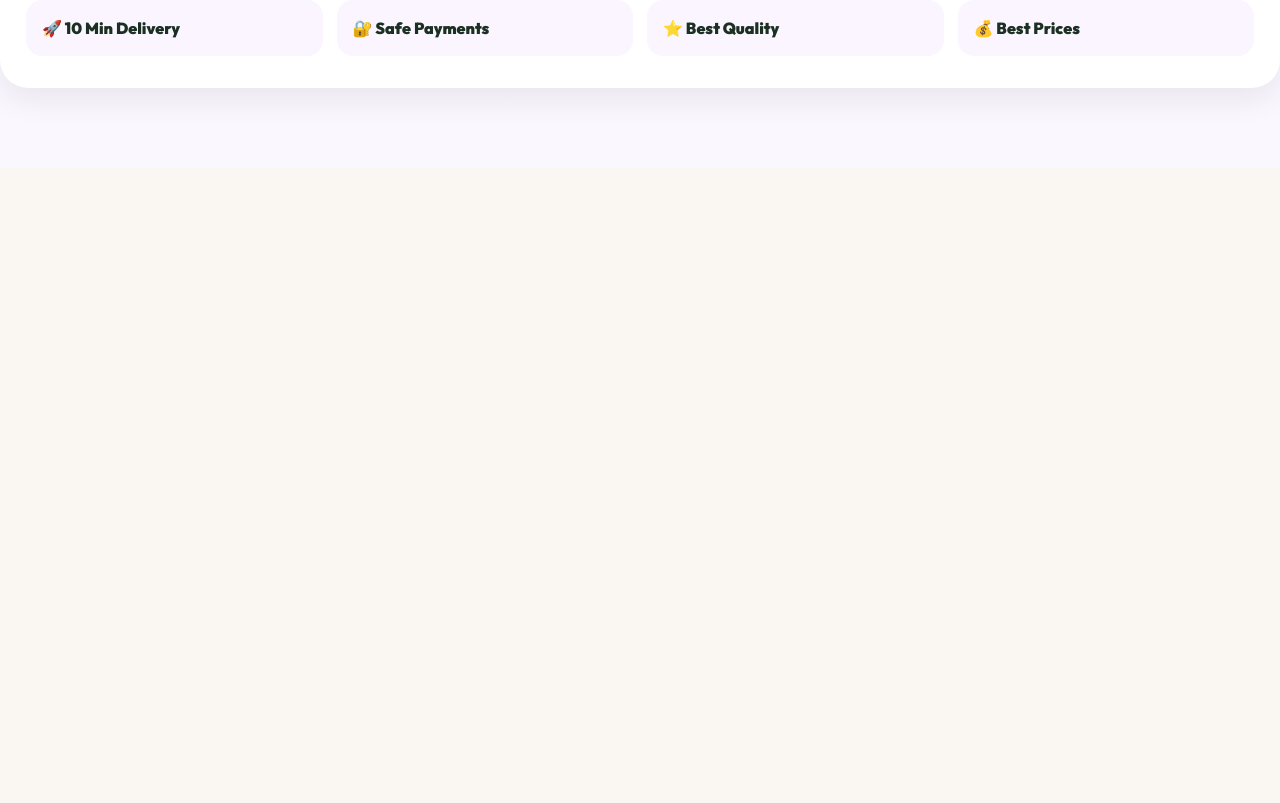
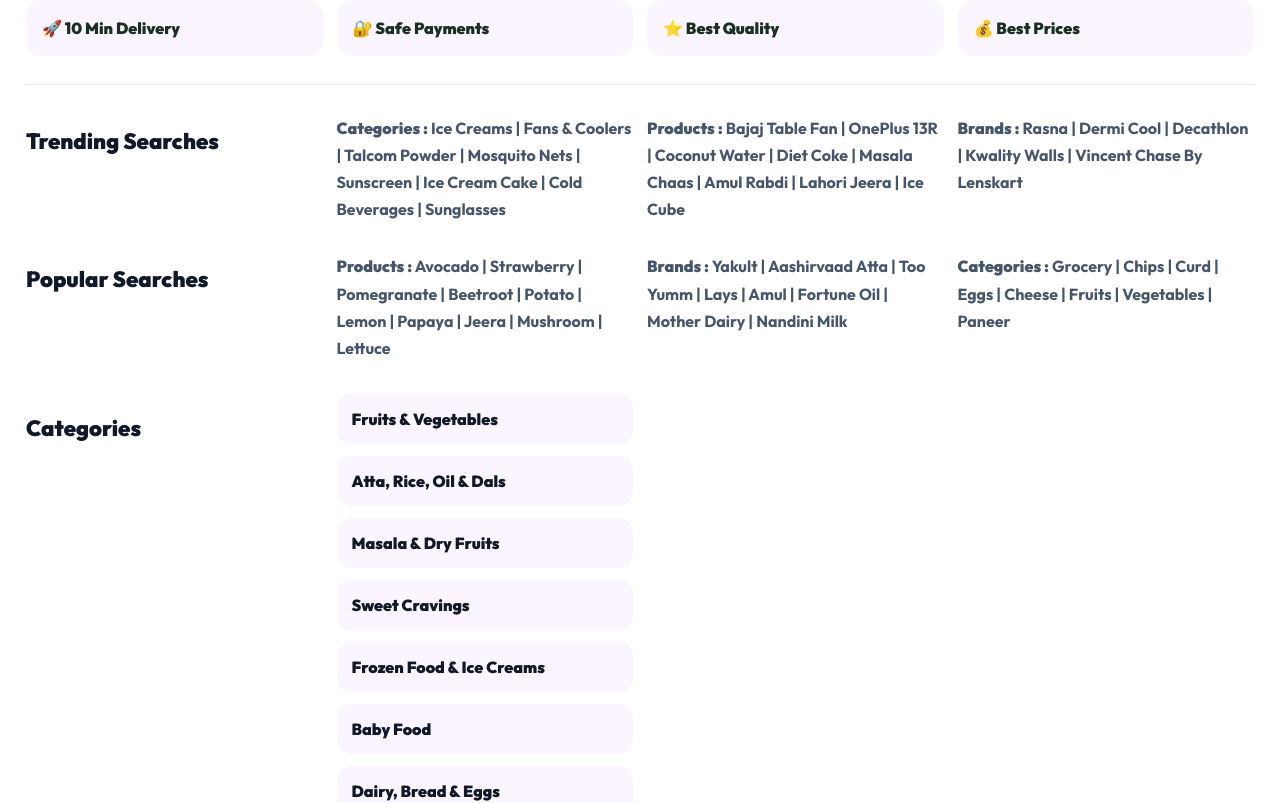
Before and after one commit to mummy7791/MegaMarto, a React (Vite) app in the folder client/: page / in a window 1280 px wide. Shown: the part 1763-2566 px from the top of the page. Before the commit the page ends 1931 px from the top, so only its background shows below. Built offline with nearby package versions, Linux system fonts and the light colour scheme; no server answers.

Commit message:
Replace Home CSS with premium MegaMarto UI

```diff
--- a/client/src/pages/Home.css
+++ b/client/src/pages/Home.css
@@ -676,3 +676,64 @@
     grid-template-columns: repeat(2, minmax(0, 1fr)) !important;
   }
 }
+.mm-footer-benefits {
+  display: grid !important;
+  grid-template-columns: repeat(4, 1fr) !important;
+  gap: 14px !important;
+  margin-bottom: 28px;
+}
+
+.mm-footer-searches {
+  border-top: 1px solid #ede9fe;
+  padding-top: 22px;
+  margin-top: 20px;
+}
+
+.mm-footer-searches h3,
+.mm-footer-categories h3 {
+  margin: 18px 0 10px;
+  font-size: 22px;
+  font-weight: 950;
+  color: #111827;
+}
+
+.mm-footer-searches p {
+  margin: 8px 0;
+  color: #475569;
+  line-height: 1.7;
+  font-weight: 700;
+}
+
+.mm-footer-categories {
+  margin-top: 24px;
+}
+
+.mm-footer-categories div {
+  display: grid !important;
+  grid-template-columns: repeat(auto-fit, minmax(190px, 1fr)) !important;
+  gap: 12px !important;
+}
+
+.mm-footer-categories span {
+  background: #faf5ff;
+  color: #111827;
+  padding: 13px 15px;
+  border-radius: 14px;
+  font-weight: 900;
+  transition: 0.25s;
+}
+
+.mm-footer-categories span:hover {
+  background: #7c3aed;
+  color: white;
+}
+
+@media (max-width: 700px) {
+  .mm-footer-benefits {
+    grid-template-columns: repeat(2, 1fr) !important;
+  }
+
+  .mm-footer-searches p {
+    font-size: 14px;
+  }
+}
--- a/client/src/pages/Home.tsx
+++ b/client/src/pages/Home.tsx
@@ -297,11 +297,67 @@
   <h2>MegaMarto</h2>
   <p>Fresh groceries, daily essentials and fast delivery.</p>
 
-        <div>
+  <div className="mm-footer-benefits">
     <span>🚀 10 Min Delivery</span>
     <span>🔐 Safe Payments</span>
     <span>⭐ Best Quality</span>
     <span>💰 Best Prices</span>
+  </div>
+
+  <div className="mm-footer-searches">
+    <h3>Trending Searches</h3>
+    <p>
+      <b>Categories :</b> Ice Creams | Fans & Coolers | Talcom Powder |
+      Mosquito Nets | Sunscreen | Ice Cream Cake | Cold Beverages | Sunglasses
+    </p>
+    <p>
+      <b>Products :</b> Bajaj Table Fan | OnePlus 13R | Coconut Water | Diet
+      Coke | Masala Chaas | Amul Rabdi | Lahori Jeera | Ice Cube
+    </p>
+    <p>
+      <b>Brands :</b> Rasna | Dermi Cool | Decathlon | Kwality Walls | Vincent
+      Chase By Lenskart
+    </p>
+
+    <h3>Popular Searches</h3>
+    <p>
+      <b>Products :</b> Avocado | Strawberry | Pomegranate | Beetroot | Potato |
+      Lemon | Papaya | Jeera | Mushroom | Lettuce
+    </p>
+    <p>
+      <b>Brands :</b> Yakult | Aashirvaad Atta | Too Yumm | Lays | Amul |
+      Fortune Oil | Mother Dairy | Nandini Milk
+    </p>
+    <p>
+      <b>Categories :</b> Grocery | Chips | Curd | Eggs | Cheese | Fruits |
+      Vegetables | Paneer
+    </p>
+  </div>
+
+  <div className="mm-footer-categories">
+    <h3>Categories</h3>
+    <div>
+      {[
+        "Fruits & Vegetables",
+        "Atta, Rice, Oil & Dals",
+        "Masala & Dry Fruits",
+        "Sweet Cravings",
+        "Frozen Food & Ice Creams",
+        "Baby Food",
+        "Dairy, Bread & Eggs",
+        "Cold Drinks & Juices",
+        "Snacks",
+        "Tea, Coffee & More",
+        "Biscuits",
+        "Makeup & Beauty",
+        "Cleaning Essentials",
+        "Home Needs",
+        "Health & Baby Care",
+        "Paan Corner",
+      ].map((item) => (
+        <span key={item}>{item}</span>
+      ))}
+    </div>
   </div>
 </footer>
 
```
Lines whose indentation alone changed are shown as unchanged.
